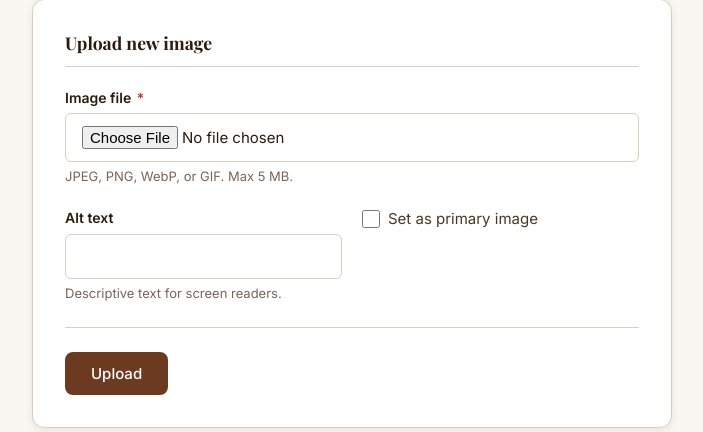
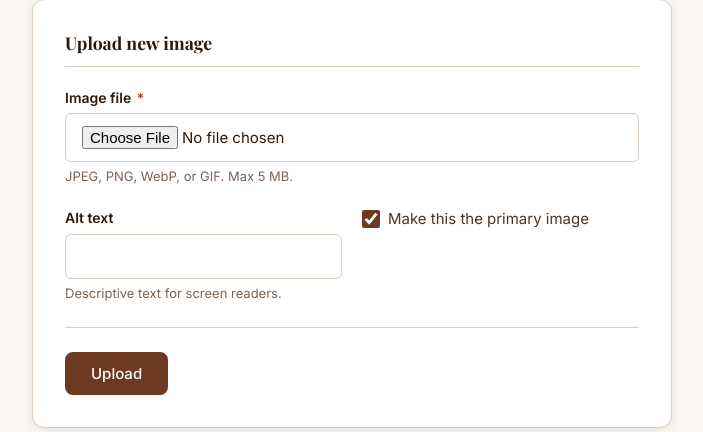
Before and after one commit to nextgeneratio/Rathna_Stores, a Django app: template admin/templates/store_admin/product_images.html in a window 1280 px wide. Shown: the part 180-612 px from the top of the page, without its empty margins (0-703 px from the left). Run offline with Django 5.2, Linux system fonts and the light colour scheme; the template is opened without the code that fills it, so the values that code supplies are empty.

Commit message:
Update primary image checkbox label and set default to checked

```diff
--- a/admin/templates/store_admin/product_images.html
+++ b/admin/templates/store_admin/product_images.html
@@ -38,8 +38,8 @@
       </div>
       <div class="form-group">
         <label class="form-check">
-          <input type="checkbox" name="make_primary" value="1" />
-          Set as primary image
+          <input type="checkbox" name="make_primary" value="1" checked />
+          Make this the primary image
         </label>
       </div>
     </div>
```
